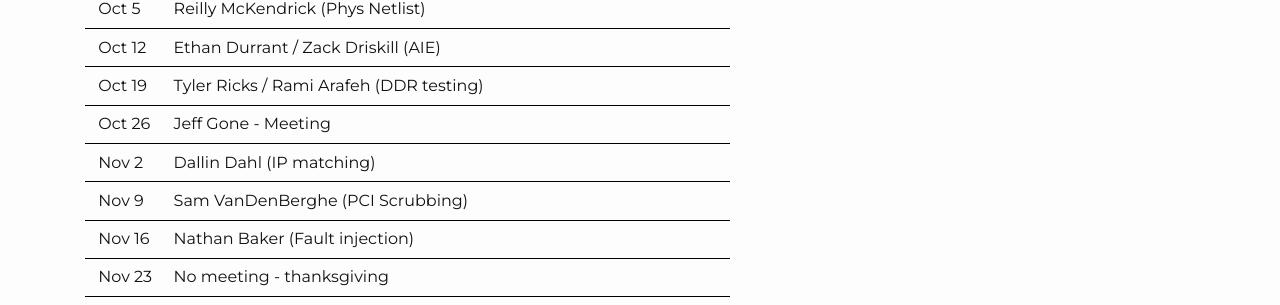
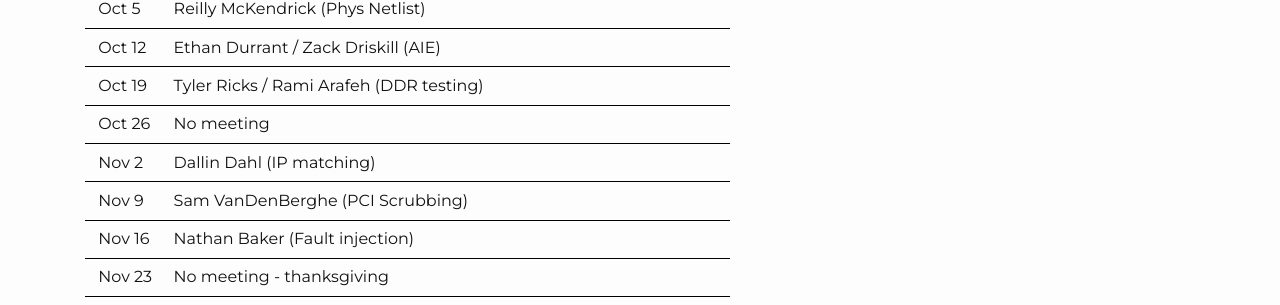
Before and after one commit to byuccl/byuccl.github.io, a Jekyll site: the page built from pages/schedule.md, in a window 1280 px wide and 900 px high. Shown: the part 421-726 px from the top of the window. Built offline with Jekyll 4.4.1, drawn with Linux system fonts in a browser that asks for light colours; nearby versions of some CDN libraries.

Commit message:
update schedule

```diff
--- a/pages/schedule.md
+++ b/pages/schedule.md
@@ -17,7 +17,7 @@ title: Schedule
 |Oct 5      | Reilly McKendrick (Phys Netlist)              |                           |
 |Oct 12     | Ethan Durrant / Zack Driskill (AIE)           |                           |
 |Oct 19     | Tyler Ricks / Rami Arafeh (DDR testing)       |                           |
-|Oct 26     | Jeff Gone - Meeting                           |                           |
+|Oct 26     | No meeting                                    |                           |
 |Nov 2      | Dallin Dahl (IP matching)                     |                           |
 |Nov 9      | Sam VanDenBerghe (PCI Scrubbing)              |                           |
 |Nov 16     | Nathan Baker (Fault injection)                |                           |
```
